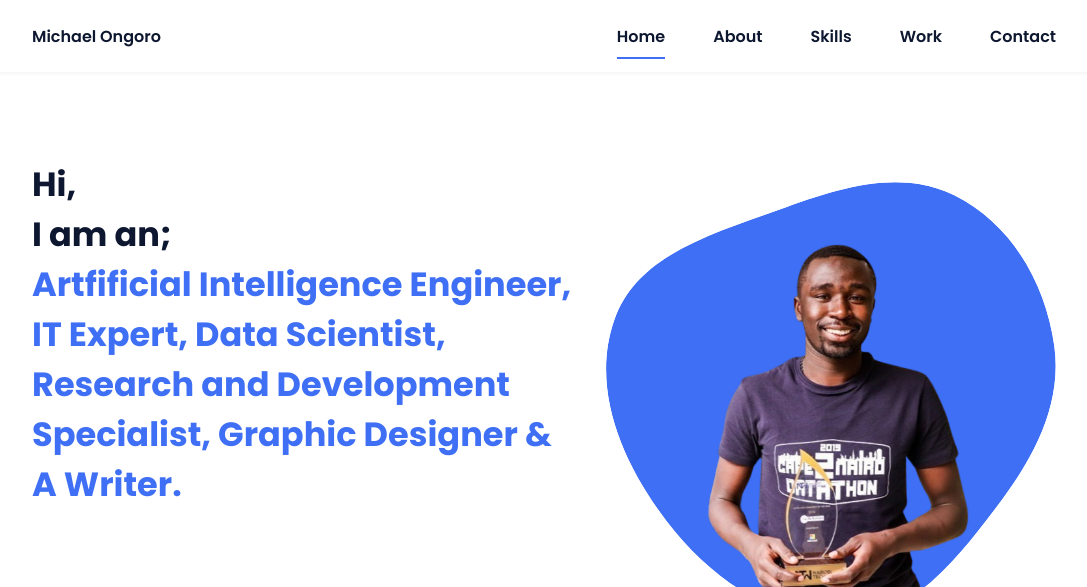
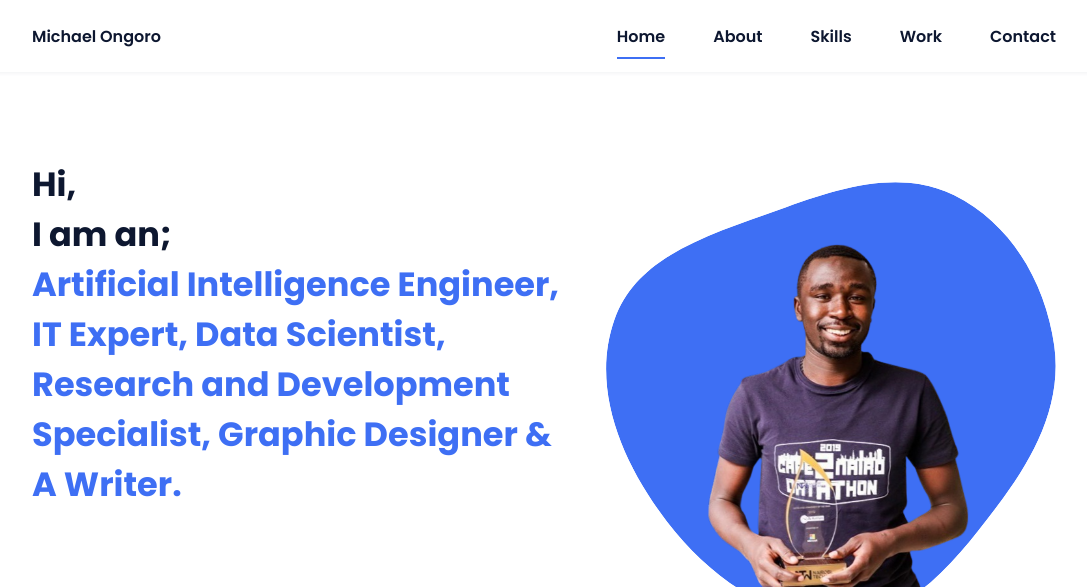
Before and after one commit to Ongoro-Michael/michaelongoro.github.io, a plain HTML site: page index.html in a window 1280 px wide. Shown: the top 587 px of the page, without its empty margins (96-1183 px from the left). Drawn offline with nearby package versions, Linux system fonts and the light colour scheme.

Commit message:
Update index.html

```diff
--- a/index.html
+++ b/index.html
@@ -39,7 +39,7 @@
             <!--===== HOME =====-->
             <section class="home bd-grid" id="home">
                 <div class="home__data">
-                    <h1 class="home__title">Hi,<br>I am an; <span class="home__title-color"><br>Artfificial Intelligence Engineer, <br>IT Expert, Data Scientist, <br> Research and Development <br>Specialist, Graphic Designer &<br> A Writer.<br></span></h1>
+                    <h1 class="home__title">Hi,<br>I am an; <span class="home__title-color"><br>Artificial Intelligence Engineer, <br>IT Expert, Data Scientist, <br> Research and Development <br>Specialist, Graphic Designer &<br> A Writer.<br></span></h1>
 
 <!--                     <a href="#" class="button">Contact</a> -->
                 </div>
```
